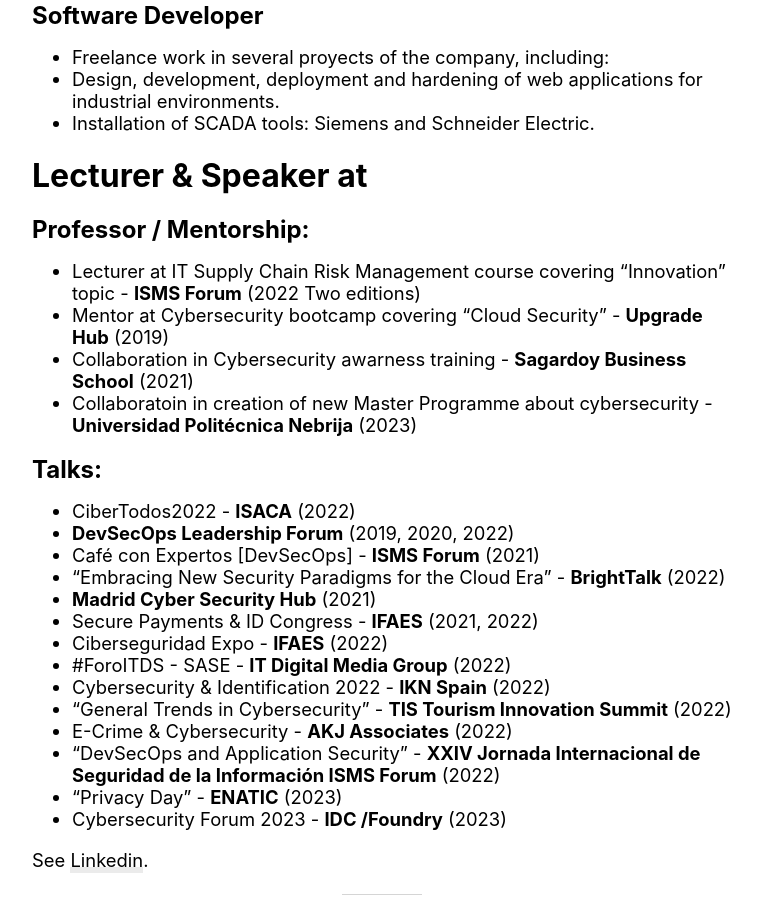
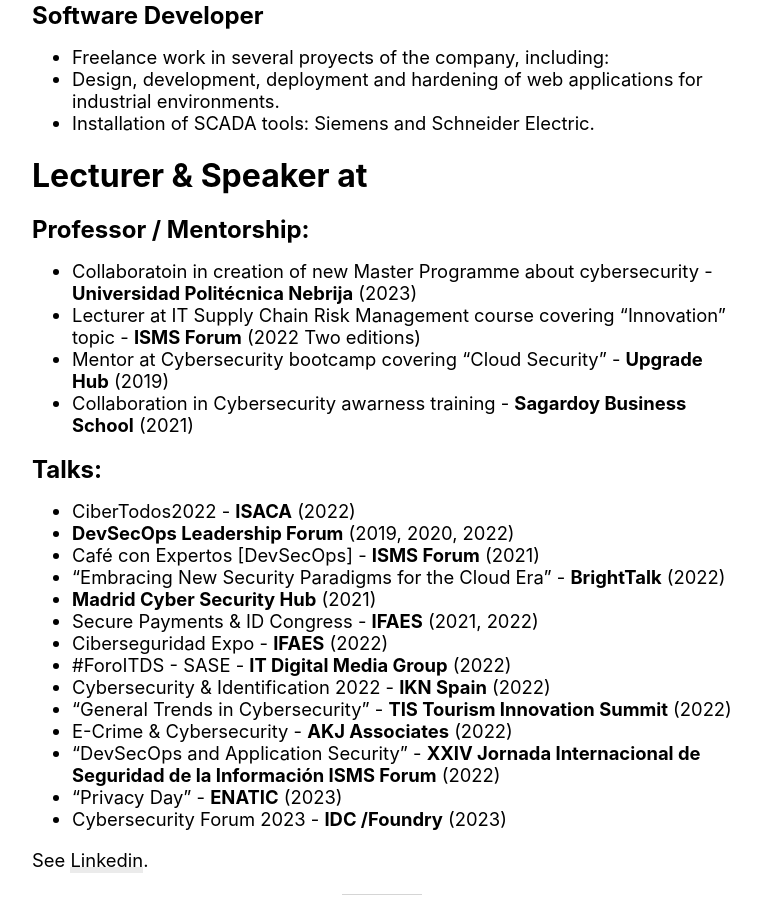
Before and after one commit to cervantestech/cervantestech.github.io, a Jekyll site: the page built from about.md, in a window 1280 px wide and 900 px high, scrolled down 3307 px. Shown: the whole window, without its empty margins (258-1019 px from the left). Built offline with Jekyll 4.4.1, drawn with Linux system fonts in a browser that asks for light colours; nearby versions of some CDN libraries.

```diff
--- a/about.md
+++ b/about.md
@@ -95,10 +95,11 @@ environments.
 # Lecturer & Speaker at
 
 ## Professor / Mentorship:
+- Collaboratoin in creation of new Master Programme about cybersecurity - **Universidad Politécnica Nebrija** (2023)
 - Lecturer at IT Supply Chain Risk Management course covering "Innovation" topic - **ISMS Forum** (2022 Two editions)
 - Mentor at Cybersecurity bootcamp covering "Cloud Security" - **Upgrade Hub** (2019)
 - Collaboration in Cybersecurity awarness training - **Sagardoy Business School** (2021)
-- Collaboratoin in creation of new Master Programme about cybersecurity - **Universidad Politécnica Nebrija** (2023)
+
 
 ## Talks:
 - CiberTodos2022 - **ISACA** (2022)
```
